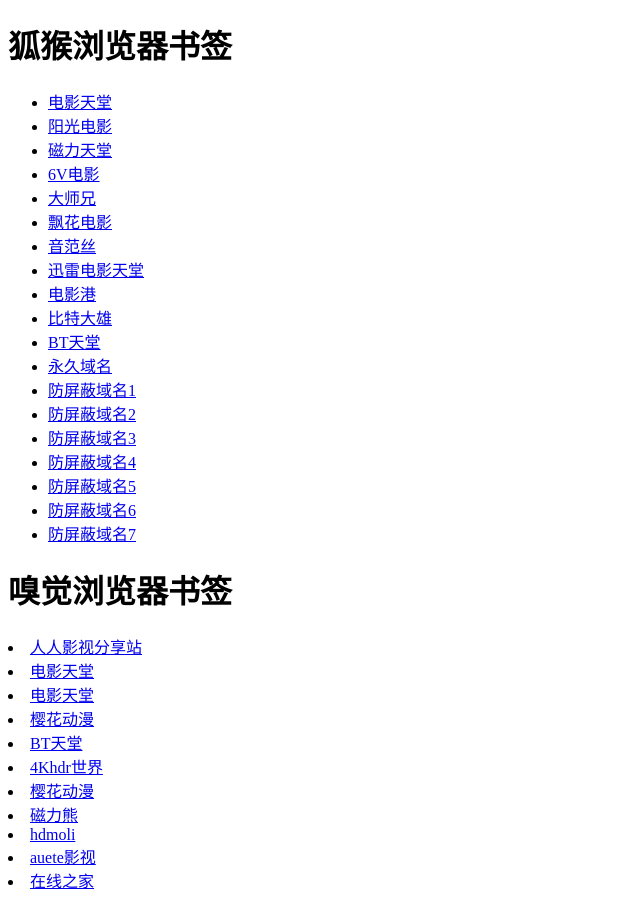
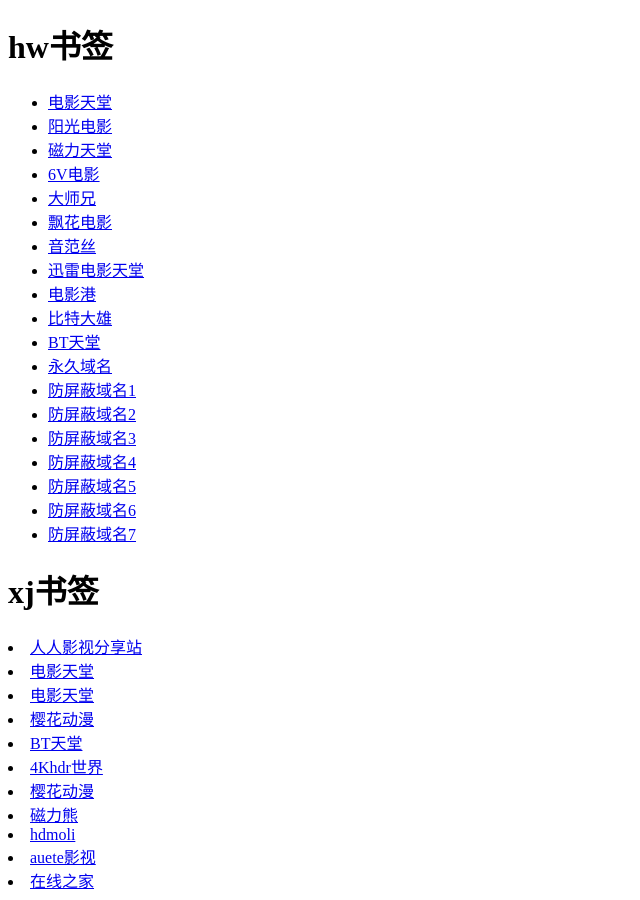
Before and after one commit to Zhang613rgb/File, a plain HTML site: page book.html in a window 1280 px wide. Shown: the whole page, without its empty margins (0-640 px from the left). Drawn offline with Linux system fonts and the light colour scheme.

Commit message:
Update book.html

```diff
--- a/book.html
+++ b/book.html
@@ -5,7 +5,7 @@
     <title>网站书签</title>
 </head>
 <body>
-    <h1>狐猴浏览器书签</h1>
+    <h1>hw书签</h1>
     <ul>
         <li><a href="https://www.dytt8.com/">电影天堂</a></li>
         <li><a href="https:/www.ygdy8.net/">阳光电影</a></li>
@@ -27,7 +27,7 @@
         <li><a href="https://www.seedmm.lol/">防屏蔽域名6</a></li>
         <li><a href="https://www.dmmbus.cfd">防屏蔽域名7</a></li>
     </ul>
-    <h1>嗅觉浏览器书签</h1>
+    <h1>xj书签</h1>
         <li><a href="https://yyets.click/home">人人影视分享站</a></li>
         <li><a href="https://www.dy2018.com/">电影天堂</a></li>
         <li><a href="https://www.dydytt.net/">电影天堂</a></li>
```
